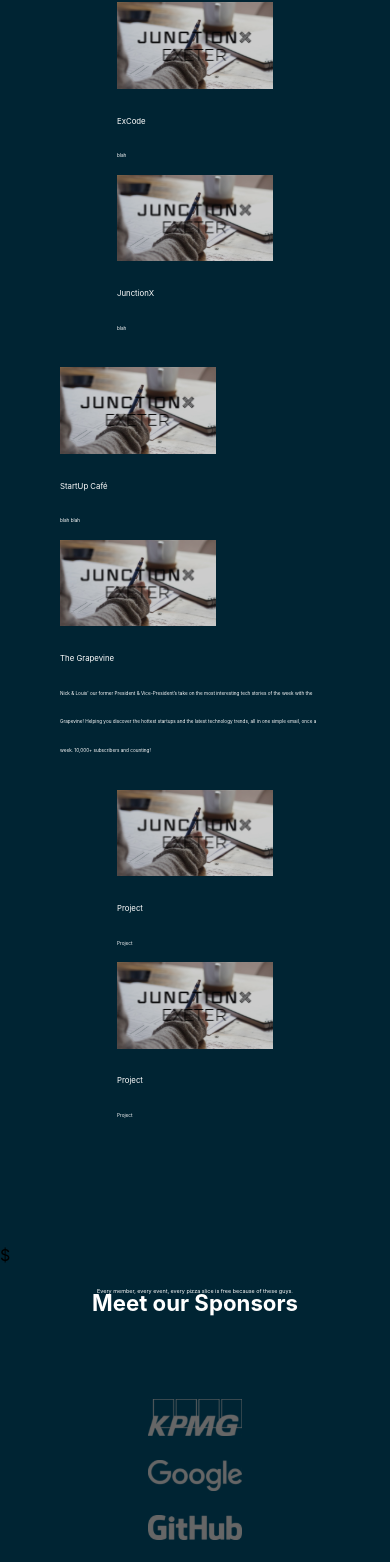
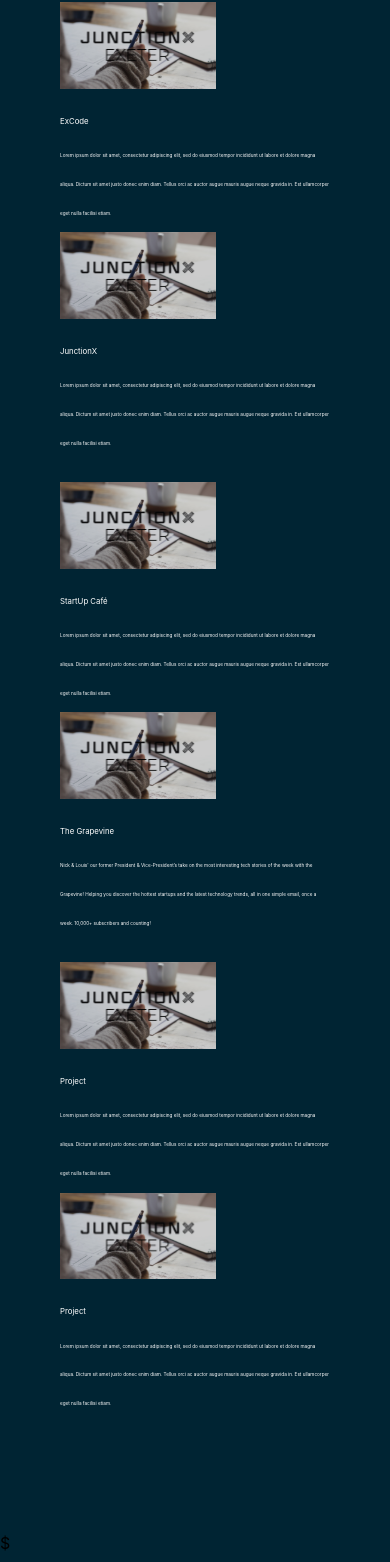
Before and after one commit to XsnakezonX/EES-website, a React (Create React App) app: page / in a window 390 px wide. Shown: the part 1292-2854 px from the top of the page. Built offline with nearby package versions, Linux system fonts and the light colour scheme.

Commit message:
responsiveness

```diff
--- a/src/Components/Home.js
+++ b/src/Components/Home.js
@@ -489,7 +489,7 @@ function Home() {
 							<p>ExCode</p>
 						</ProjectTitle>
 						<ProjectText>
-							<p>blah</p>
+							<p>Lorem ipsum dolor sit amet, consectetur adipiscing elit, sed do eiusmod tempor incididunt ut labore et dolore magna aliqua. Dictum sit amet justo donec enim diam. Tellus orci ac auctor augue mauris augue neque gravida in. Est ullamcorper eget nulla facilisi etiam.</p>
 						</ProjectText>
 					</ProjectCard>
 
@@ -502,7 +502,7 @@ function Home() {
 							<p>JunctionX</p>
 						</ProjectTitle>
 						<ProjectText>
-							<p>blah</p>
+							<p>Lorem ipsum dolor sit amet, consectetur adipiscing elit, sed do eiusmod tempor incididunt ut labore et dolore magna aliqua. Dictum sit amet justo donec enim diam. Tellus orci ac auctor augue mauris augue neque gravida in. Est ullamcorper eget nulla facilisi etiam.</p>
 						</ProjectText>
 					</ProjectCard>
 				</ProjectRow>
@@ -517,7 +517,7 @@ function Home() {
 							<p>StartUp Café</p>
 						</ProjectTitle>
 						<ProjectText>
-							<p>blah blah</p>
+							<p>Lorem ipsum dolor sit amet, consectetur adipiscing elit, sed do eiusmod tempor incididunt ut labore et dolore magna aliqua. Dictum sit amet justo donec enim diam. Tellus orci ac auctor augue mauris augue neque gravida in. Est ullamcorper eget nulla facilisi etiam.</p>
 						</ProjectText>
 					</ProjectCard>
 
@@ -544,7 +544,7 @@ function Home() {
 							<p>Project</p>
 						</ProjectTitle>
 						<ProjectText>
-							<p>Project</p>
+							<p>Lorem ipsum dolor sit amet, consectetur adipiscing elit, sed do eiusmod tempor incididunt ut labore et dolore magna aliqua. Dictum sit amet justo donec enim diam. Tellus orci ac auctor augue mauris augue neque gravida in. Est ullamcorper eget nulla facilisi etiam.</p>
 						</ProjectText>
 					</ProjectCard>
 
@@ -557,7 +557,7 @@ function Home() {
 							<p>Project</p>
 						</ProjectTitle>
 						<ProjectText>
-							<p>Project</p>
+							<p>Lorem ipsum dolor sit amet, consectetur adipiscing elit, sed do eiusmod tempor incididunt ut labore et dolore magna aliqua. Dictum sit amet justo donec enim diam. Tellus orci ac auctor augue mauris augue neque gravida in. Est ullamcorper eget nulla facilisi etiam.</p>
 						</ProjectText>
 					</ProjectCard>
 				</ProjectRow>
```
